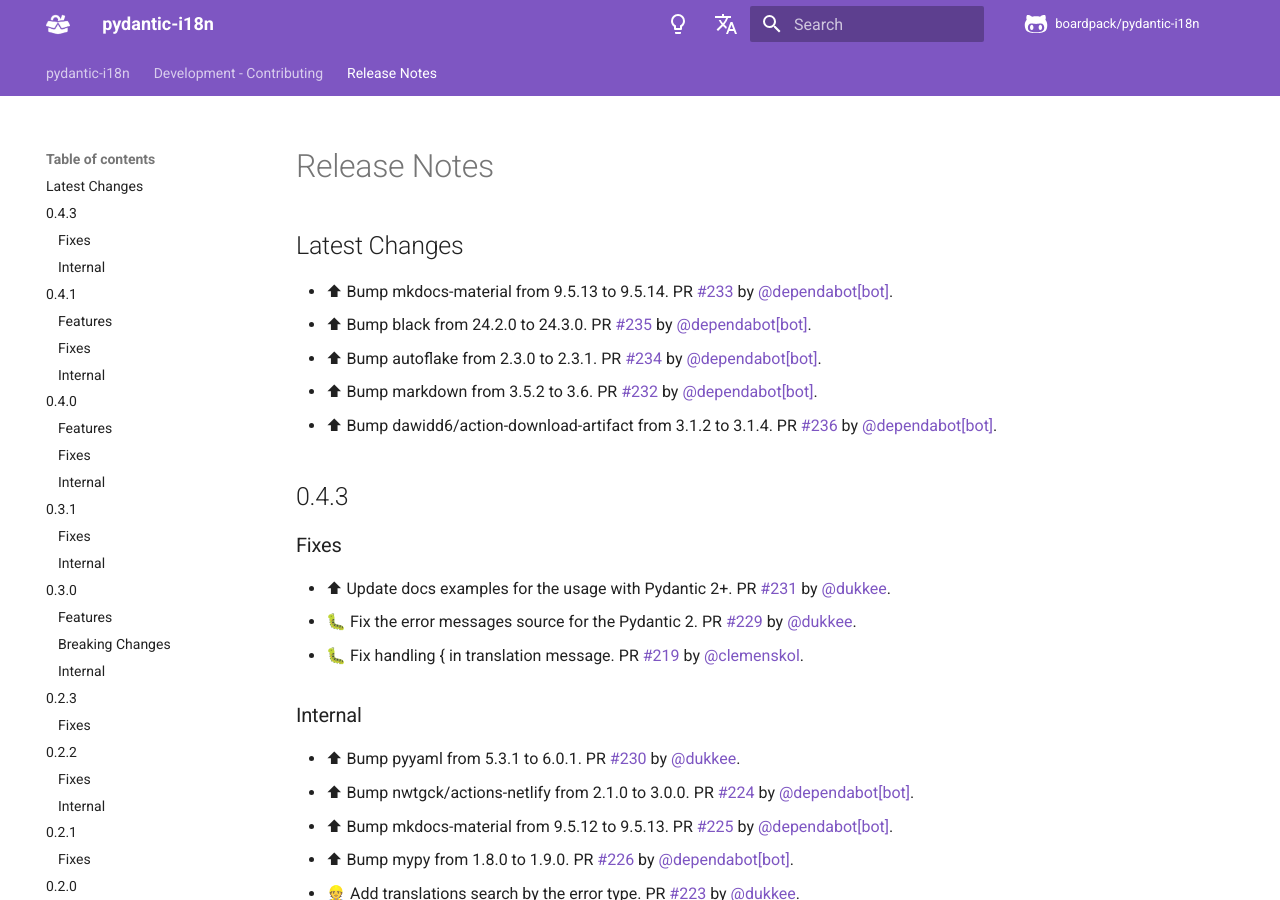
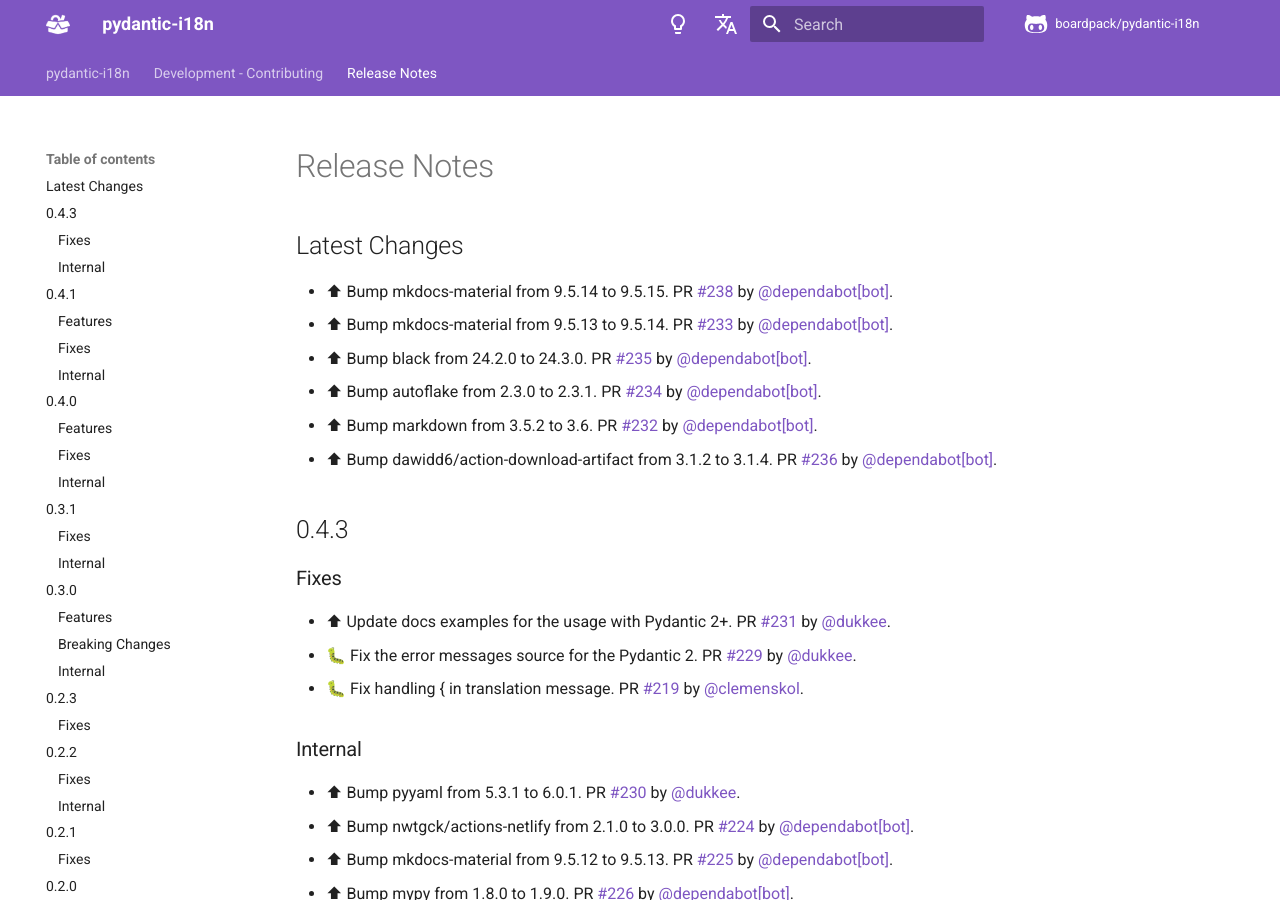
Before and after one commit to boardpack/pydantic-i18n, an MkDocs documentation site: the page built from docs/en/docs/release-notes.md, in a window 1280 px wide and 900 px high. Built offline with MkDocs 1.6.1 and Material for MkDocs 9.7.7, drawn with Linux system fonts in a browser that asks for light colours; comment, search, counter and statistics services are not loaded.

Commit message:
📝 Update release notes

```diff
--- a/docs/en/docs/release-notes.md
+++ b/docs/en/docs/release-notes.md
@@ -2,6 +2,7 @@
 
 ## Latest Changes
 
+* ⬆ Bump mkdocs-material from 9.5.14 to 9.5.15. PR [#238](https://github.com/boardpack/pydantic-i18n/pull/238) by [@dependabot[bot]](https://github.com/apps/dependabot).
 * ⬆ Bump mkdocs-material from 9.5.13 to 9.5.14. PR [#233](https://github.com/boardpack/pydantic-i18n/pull/233) by [@dependabot[bot]](https://github.com/apps/dependabot).
 * ⬆ Bump black from 24.2.0 to 24.3.0. PR [#235](https://github.com/boardpack/pydantic-i18n/pull/235) by [@dependabot[bot]](https://github.com/apps/dependabot).
 * ⬆ Bump autoflake from 2.3.0 to 2.3.1. PR [#234](https://github.com/boardpack/pydantic-i18n/pull/234) by [@dependabot[bot]](https://github.com/apps/dependabot).
```
